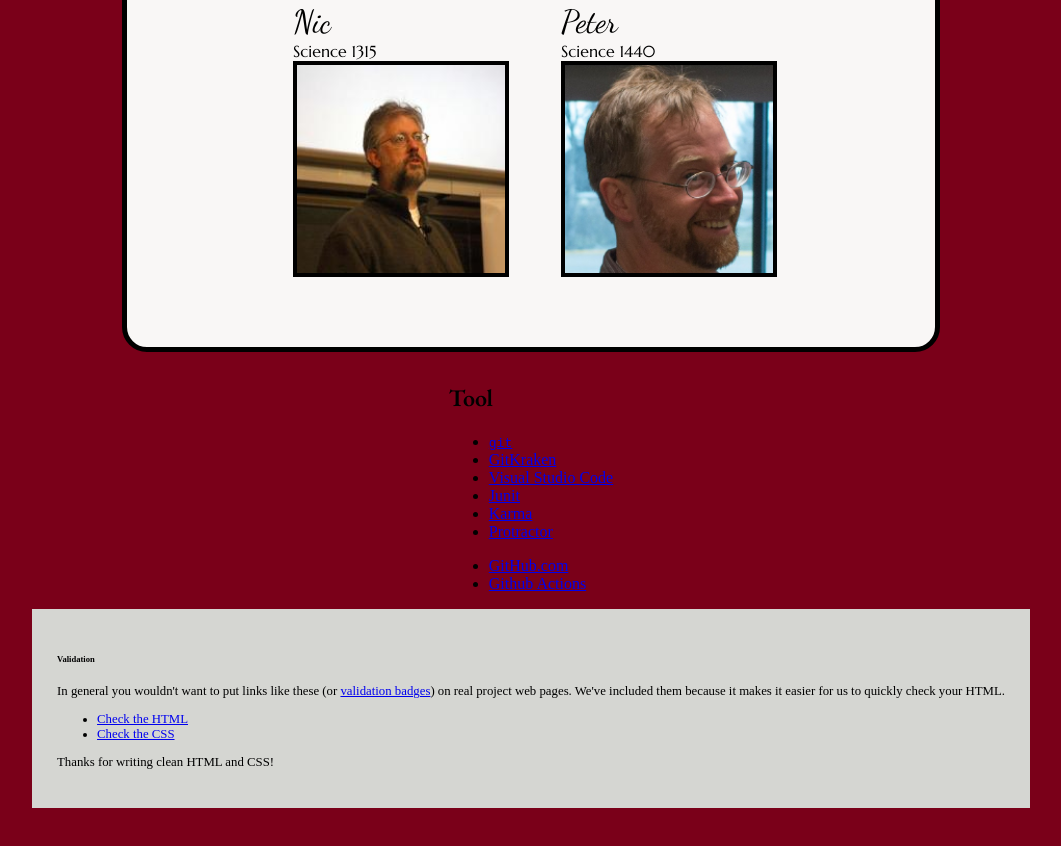
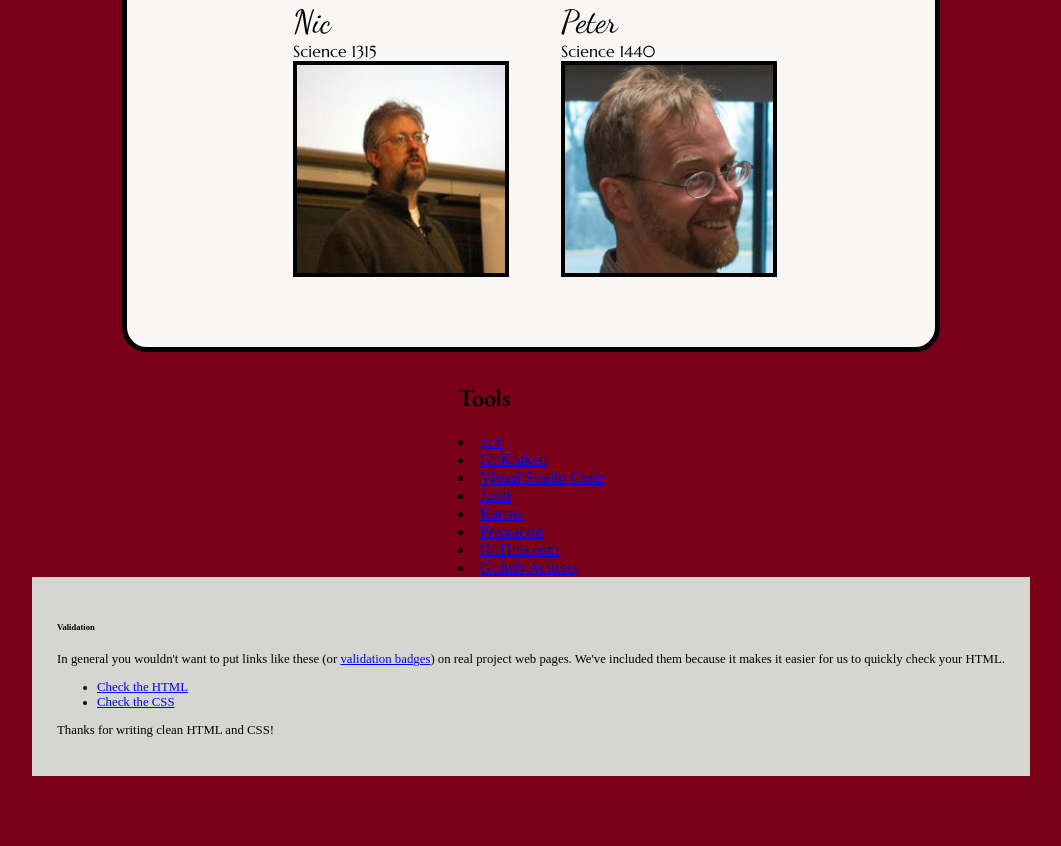
Before and after one commit to UMM-CSci-3601-S20/lab-1-html-and-css-austinandtrent, a plain HTML site: page index.html in a window 1280 px wide. Shown: the part 1239-2085 px from the top of the page, without its empty margins (109-1170 px from the left). After the commit the page ends 2053 px from the top, so only its background shows below. Drawn offline with nearby package versions, Linux system fonts and the light colour scheme; a web font is replaced by a local one.

Commit message:
Fixed our formatting of Tool container
We fixed having two separate lists into having just one list with all of the links needed for this course. They are still in separate classes cloud and local as well as identified by type.

```diff
--- a/index.html
+++ b/index.html
@@ -118,8 +118,7 @@
    </div>
    <div class="tool-container">
     <div class="functionality" id="tool">
-      <h2>Tool</h2>
-      <ul id="local">
+      <h2>Tools</h2>
         <li class="local version-control" id="git">
           <a href="https://git-scm.com/"><code>git</code></a>
         </li>
@@ -138,15 +137,12 @@
         <li class="local testing" id="protractor">
             <a href="https://www.protractortest.org/#/">Protractor</a>
         </li>
-      </ul>
-      <ul id="cloud">
         <li class="cloud version-control" id="github.com">
           <a href="https://github.com/">GitHub.com</a>
         </li>
         <li class="cloud testing" id= "github actions">
           <a href="https://github.com/features/actions">Github Actions</a>
         </li>
-      </ul>
     </div>
    </div>
 
```
